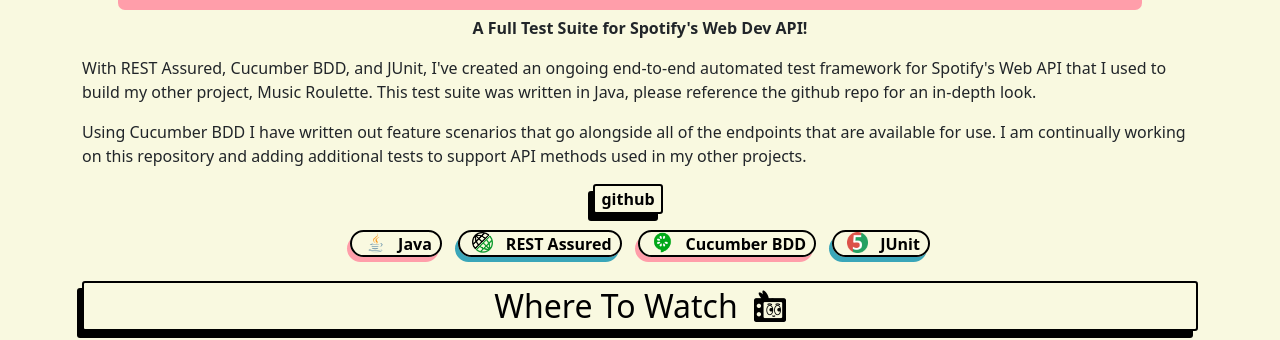
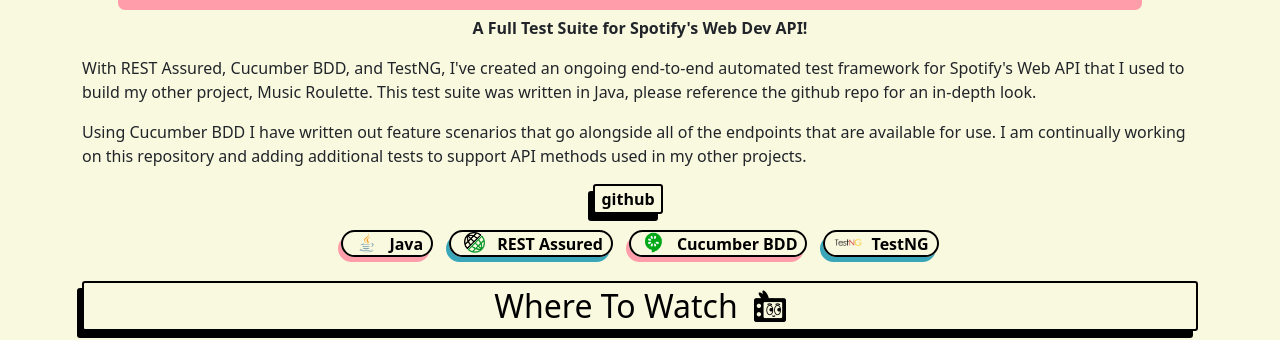
Before and after one commit to speedx77/ryan-burnett-portfolio, a website: page public/index.html in a window 1280 px wide. Shown: the part 1328-1668 px from the top of the page. Drawn offline with nearby package versions, Linux system fonts and the light colour scheme.

Commit message:
change to testNG

```diff
--- a/public/index.html
+++ b/public/index.html
@@ -119,7 +119,7 @@
           <div class="d-flex flex-column justify-content-center align-items-center">
             <div id="marquee-spotify"></div>
             <p class="mt-3"><strong>A Full Test Suite for Spotify's Web Dev API!</strong></p>
-            <p>With REST Assured, Cucumber BDD, and JUnit, I've created an ongoing end-to-end automated test framework for Spotify's Web API that I used to build my other project, Music Roulette. This test suite was written in Java, please reference the github repo for an in-depth look.</p>
+            <p>With REST Assured, Cucumber BDD, and TestNG, I've created an ongoing end-to-end automated test framework for Spotify's Web API that I used to build my other project, Music Roulette. This test suite was written in Java, please reference the github repo for an in-depth look.</p>
             <p>Using Cucumber BDD I have written out feature scenarios that go alongside all of the endpoints that are available for use. I am continually working on this repository and adding additional tests to support API methods used in my other projects.</p>
 
             <div class="d-flex flex-row flex-wrap justify-content-center align-items-center mb-2">
@@ -141,8 +141,8 @@
                 <a href="https://cucumber.io/" class="skill-pill-links mx-2"><strong>Cucumber BDD</strong></a>
               </div>
               <div class="skill-pill-even mb-2 mx-2 d-inline-flex">
-                <div class="skill-pill-image ms-sm-2" style="background-image: url('./assets/skill_pills/junit.png');"></div>
-                <a href="https://junit.org/" class="skill-pill-links mx-2"><strong>JUnit</strong></a>
+                <div class="skill-pill-image ms-sm-2" style="background-image: url('./assets/skill_pills/testng.png');"></div>
+                <a href="https://testng.org/" class="skill-pill-links mx-2"><strong>TestNG</strong></a>
               </div>
           </div>
         </div>
@@ -624,7 +624,7 @@
                 <div class="col-sm-8">
                   <h3>REST Assured API Testing Automation</h3>
                   <p>Testing automation course using Java and REST Assured to build end-to-end testing frameworks.</p>
-                  <p>During this course I learned how to build testing frameworks to test CRUD applications. I utilized Postman, TestNG, Cucumber, GraphQL, Hamcrest, JUnit, Allure Reporting, Maven, and Jenkins.</p>
+                  <p>During this course I learned how to build testing frameworks to test CRUD applications. I utilized Postman, TestNG, Cucumber, GraphQL, Hamcrest, TestNG, Allure Reporting, Maven, and Jenkins.</p>
                   <p>I have used REST Assured at Paramount+ to build testing frameworks for the CMS and scripts for automation to catch bugs within the front-end app.</p>
 
                   <div class="flex-wrap mb-2">
```
Also changed, not shown: public/assets/skill_pills/testng.png (added), 1 other file.
